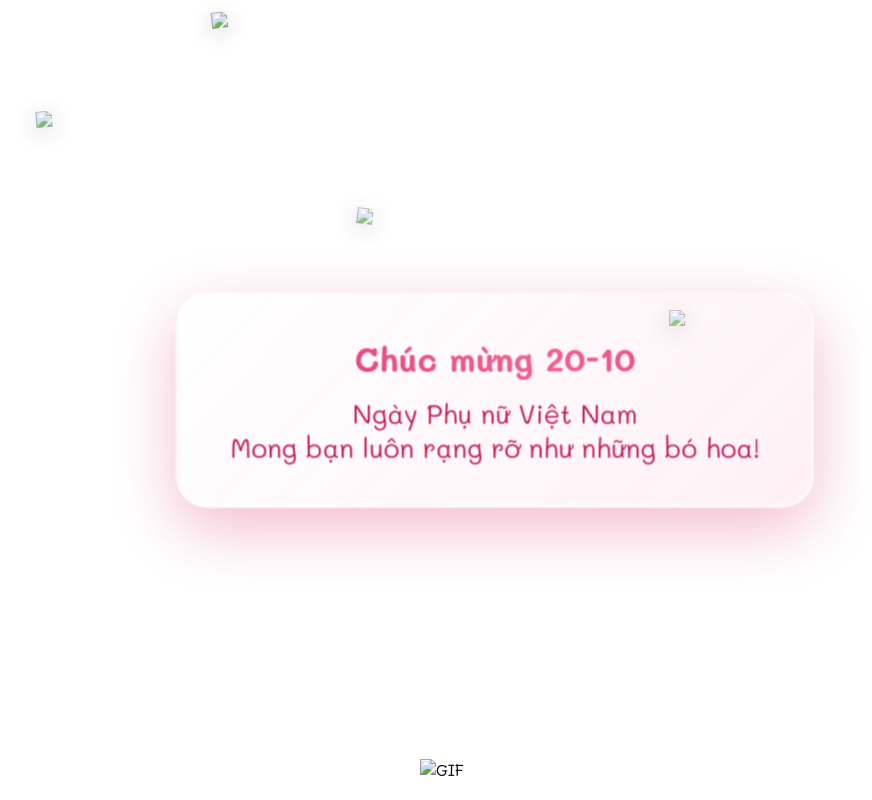
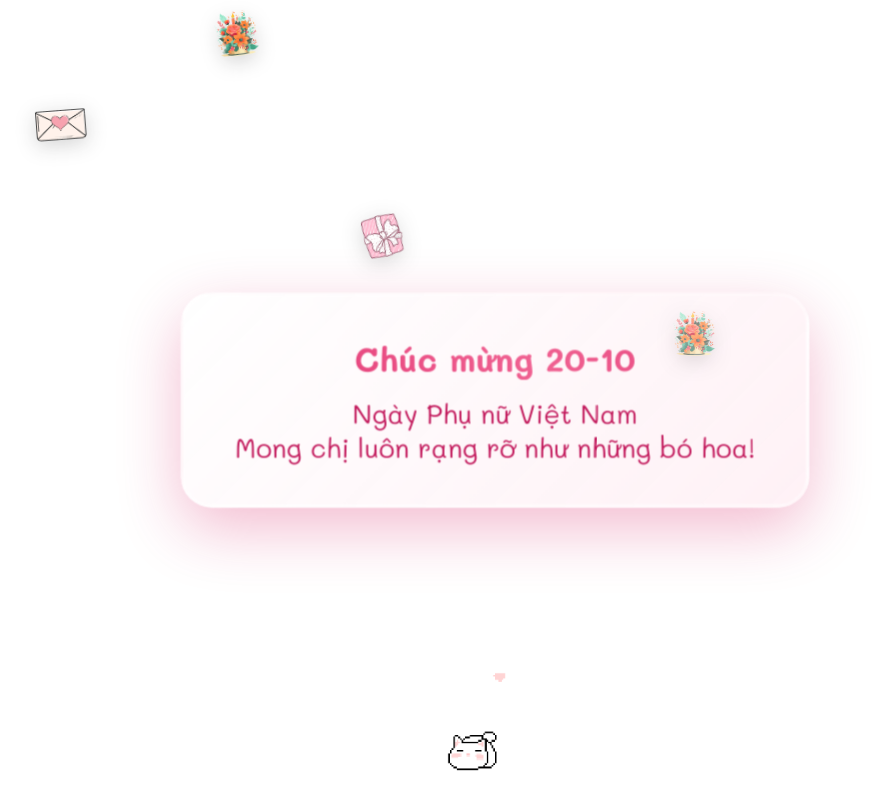
Before and after one commit to 25t1020090-boop/chinguyn, a plain HTML site: page index.html in a window 1280 px wide. Shown: the whole page, without its empty margins (145-1017 px from the left). Drawn offline with Linux system fonts and the light colour scheme.

Commit message:
Update index.html

```diff
--- a/index.html
+++ b/index.html
@@ -368,12 +368,12 @@
         <strong>Chúc mừng 20-10</strong> <!--Sửa tiêu đề chúc mừng ở đây-->
         <span id="centerText">
             Ngày Phụ nữ Việt Nam<br> <!-- Sử lời nhắn hiển thị đầu ở đây-->
-            Mong bạn luôn rạng rỡ như những bó hoa!
+            Mong chị luôn rạng rỡ như những bó hoa!
         </span>
     </div>
 
     <!-- Ảnh động trang trí -->
-    <img src="./assets/mewmew.gif" alt="GIF" class="center-gif" /> <!-- Thay ảnh động bên dưới -->
+    <img src="mewmew.gif" alt="GIF" class="center-gif" /> <!-- Thay ảnh động bên dưới -->
 
     <!-- Hiển thị lời chúc -->
     <div class="popup" id="popup">
@@ -385,30 +385,30 @@
     <div class="overlay" id="overlay"></div>
 
     <!-- Nhạc nền  -->
-    <audio id="player" src="./assets/a.mp3"></audio> <!-- Sửa bài hát ở đây -->
+    <audio id="player" src="a.mp3"></audio> <!-- Sửa bài hát ở đây -->
 
     <script>
         //Sửa ảnh và lời nhắn ở đây
         const messages = [
             {
-                img: "./assets/a1.jpg", //Thay ảnh
-                text: "Chúc bạn luôn vui vẻ, xinh đẹp và ngập tràn yêu thương!" //Thay lời nhắn
+                img: "n1.jng.jpg", //Thay ảnh
+                text: "Chúc chị luôn vui vẻ, xinh đẹp và ngập tràn yêu thương!" //Thay lời nhắn
             },
             {
-                img: "./assets/a2.jpg",
-                text: "Mỗi ngày của bạn đều là một đoá hoa nở rộ."
+                img: "n4.jng.jpg",
+                text: "Mỗi ngày của chị đều là một đoá hoa nở rộ."
             },
             {
-                img: "./assets/a3.jpg",
-                text: "Cảm ơn bạn vì đã luôn mạnh mẽ và tuyệt vời như thế!"
+                img: "n6.jng.jpg",
+                text: "Cảm ơn chị vì đã luôn mạnh mẽ và tuyệt vời như thế!"
             },
             {
-                img: "./assets/a4.jpg",
-                text: "Chúc bạn một ngày 20/10 thật hạnh phúc và trọn vẹn! "
+                img: "n2.jng.jpg",
+                text: "Chúc chị một ngày 20/10 thật hạnh phúc và trọn vẹn! "
             },
             {
-                img: "./assets/a5.jpg",
-                text: "Bạn là món quà tuyệt vời nhất mà cuộc sống mang lại! "
+                img: "n3.jng.jpg",
+                text: "Chị là món quà tuyệt vời nhất mà cuộc sống mang lại! "
             }
         ];
 
@@ -422,12 +422,12 @@
         const centerText = document.getElementById("centerText");
         //Thay những ảnh rơi từ trên xuống ở đây
         const letterImages = [
-            "./assets/letters.png",
-            "./assets/q3.png",
-            "./assets/h1.png",
-            "./assets/h3.png",
-            "./assets/t2.png",
-            "./assets/t5.png",
+            "letters.png",
+            "q3.png",
+            "h1.png",
+            "h3.png",
+            "t2.png",
+            "t5.png",
         ];
 
         function createHeartExplosion(x, y) {
@@ -514,4 +514,5 @@
 
 </body>
 
+
 </html>
```
